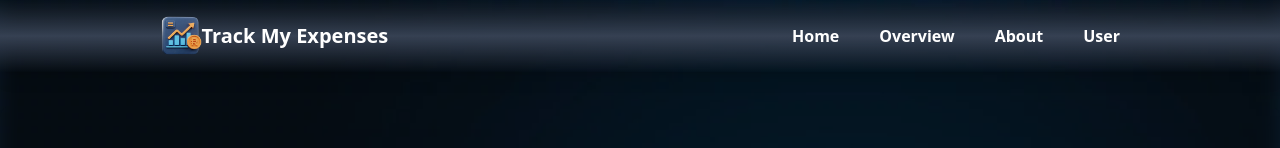
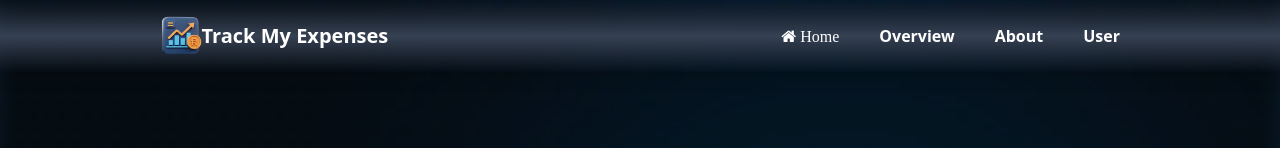
Before and after one commit to thabie05/My_Capstone, a React (Vite) app in the folder Finance_App/: page / in a window 1280 px wide. Shown: the top 148 px of the page. Built offline with nearby package versions, Linux system fonts and the light colour scheme.

Commit message:
add Font Awesome icon to Home link in Navbar component

```diff
--- a/Finance_App/src/components/Navbar.jsx
+++ b/Finance_App/src/components/Navbar.jsx
@@ -10,7 +10,7 @@ const Navbar = () => {
           <span>Track My Expenses</span>
         </div>
         <nav className="gap-4 md:gap-10 flex items-center text-sm md:text-base">
-          <Link className="text-white font-bold focus:text-blue-300 hover:text-blue-300 focus:scale-125 hover:scale-125 hover:transition-all duration-300 ease-in" to="/">Home</Link>
+          <Link className="text-white font-bold focus:text-blue-300 hover:text-blue-300 focus:scale-125 hover:scale-125 hover:transition-all duration-300 ease-in" to="/"><i className="fa fa-home"> Home</i></Link>
           <Link className="text-white font-bold focus:text-blue-300 hover:text-blue-300 focus:scale-125 hover:scale-125 hover:transition-all duration-300 ease-in" to="/Overview">Overview</Link>
           <Link className="text-white font-bold focus:text-blue-300 hover:text-blue-300 focus:scale-125 hover:scale-125 hover:transition-all duration-300 ease-in" to="/about">About</Link>
           <Link className="text-white font-bold focus:text-blue-300 hover:text-blue-300 focus:scale-125 hover:scale-125 hover:transition-all duration-300 ease-in" to="/User">User</Link>
```
